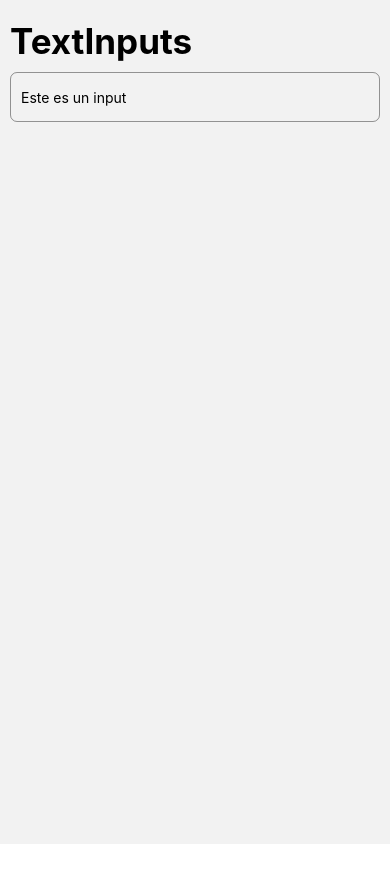
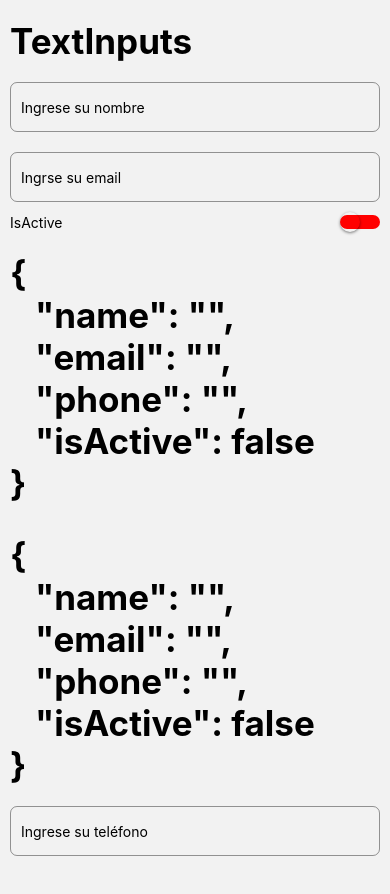
Before and after one commit to FemtDeveloper/RNComponents, a React Native app: screen /TextInputScreen in a window 390 px wide. Shown: the top 894 px of the page. Before the commit the page ends 844 px from the top, so only its background shows below. Built offline with nearby package versions, Linux system fonts and the light colour scheme.

Commit message:
pull to refresh

```diff
--- a/src/data/menuItems.ts
+++ b/src/data/menuItems.ts
@@ -26,4 +26,9 @@ export const menuItems: MenuItem[] = [
     icon: 'alert-circle-outline',
     component: 'TextInputScreen',
   },
+  {
+    name: 'Pull to refresh',
+    icon: 'refresh-outline',
+    component: 'PullToRefreshScreen',
+  },
 ];
--- /dev/null
+++ b/src/hooks/useForm.ts
@@ -0,0 +1,11 @@
+import {useState} from 'react';
+
+export const useForm = <T extends Object>(initialData: T) => {
+  const [stateForm, setStateForm] = useState(initialData);
+
+  const onChange = <K extends Object>(value: K, field: keyof T) => {
+    setStateForm({...stateForm, [field]: value});
+  };
+
+  return {setStateForm, onChange, stateForm};
+};
--- a/src/navigator/Navigator.tsx
+++ b/src/navigator/Navigator.tsx
@@ -8,6 +8,7 @@ import {
 } from '../screens';
 import AlertScreen from '../screens/AlertScreen';
 import TextInputScreen from '../screens/TextInputScreen';
+import PullToRefreshScreen from '../screens/PullToRefreshScreen';
 
 const Stack = createStackNavigator();
 
@@ -20,6 +21,10 @@ export const Navigator = () => {
       <Stack.Screen name="SwitchesScreen" component={SwitchesScreen} />
       <Stack.Screen name="AlertScreen" component={AlertScreen} />
       <Stack.Screen name="TextInputScreen" component={TextInputScreen} />
+      <Stack.Screen
+        name="PullToRefreshScreen"
+        component={PullToRefreshScreen}
+      />
     </Stack.Navigator>
   );
 };
--- /dev/null
+++ b/src/screens/PullToRefreshScreen.tsx
@@ -0,0 +1,31 @@
+import React from 'react';
+import {View, ScrollView, RefreshControl} from 'react-native';
+import {styles} from '../theme/appTheme';
+import HeaderTitle from '../components/HeaderTitle';
+import {useState} from 'react';
+
+const PullToRefreshScreen = () => {
+  const [refreshing, setRefreshing] = useState(false);
+
+  const onRefreshing = () => {
+    console.log('Refreshing');
+    setRefreshing(true);
+    setTimeout(() => {
+      console.log('terminado');
+      setRefreshing(false);
+    }, 1500);
+  };
+
+  return (
+    <ScrollView
+      refreshControl={
+        <RefreshControl refreshing={refreshing} onRefresh={onRefreshing} />
+      }>
+      <View style={styles.global}>
+        <HeaderTitle title="PullToRefreshScreen" />
+      </View>
+    </ScrollView>
+  );
+};
+
+export default PullToRefreshScreen;
--- a/src/screens/TextInputScreen.tsx
+++ b/src/screens/TextInputScreen.tsx
@@ -1,28 +1,94 @@
-import React from 'react';
-import {View, TextInput, StyleSheet} from 'react-native';
+import React, {useState} from 'react';
+import {
+  View,
+  TextInput,
+  StyleSheet,
+  KeyboardAvoidingView,
+  Platform,
+  ScrollView,
+  TouchableWithoutFeedback,
+  Keyboard,
+} from 'react-native';
 import HeaderTitle from '../components/HeaderTitle';
 import {styles} from '../theme/appTheme';
+import {useForm} from '../hooks/useForm';
+import {Text} from 'react-native';
+import CustomSwitch from '../components/CustomSwitch';
 
 const TextInputScreen = () => {
+  const [form] = useState({
+    name: '',
+    email: '',
+    phone: '',
+    isActive: false,
+  });
+
+  // const onChange = (field: string, value: string) => {
+  //   setForm({...form, [field]: value});
+  // };
+
+  const {onChange, stateForm} = useForm(form);
+
   return (
+    <KeyboardAvoidingView
+      behavior={Platform.OS === 'ios' ? 'padding' : 'height'}>
+      <ScrollView>
+        <TouchableWithoutFeedback onPress={Keyboard.dismiss}>
           <View style={styles.global}>
             <HeaderTitle title="TextInputs" />
             <TextInput
               style={stylesScreen.textInput}
-        placeholder="Este es un input"
+              placeholder="Ingrese su nombre"
+              autoCorrect={false}
+              autoCapitalize="words"
+              onChangeText={value => onChange(value, 'name')}
+            />
+            <TextInput
+              style={stylesScreen.textInput}
+              placeholder="Ingrse su email"
+              keyboardType="email-address"
+              autoCorrect={false}
+              onChangeText={value => onChange(value, 'email')}
+            />
+            <View style={stylesScreen.switchRow}>
+              <Text>IsActive</Text>
+              <CustomSwitch
+                isOn={stateForm.isActive}
+                onChange={value => onChange(value, 'isActive')}
+              />
+            </View>
+            <HeaderTitle title={JSON.stringify(stateForm, null, 3)} />
+            <HeaderTitle title={JSON.stringify(stateForm, null, 3)} />
+            <TextInput
+              style={stylesScreen.textInput}
+              placeholder="Ingrese su teléfono"
+              onChangeText={value => onChange(value, 'phone')}
               keyboardType="number-pad"
             />
+
+            <View style={{height: 100}} />
           </View>
+        </TouchableWithoutFeedback>
+      </ScrollView>
+    </KeyboardAvoidingView>
   );
 };
 
 export default TextInputScreen;
 
 const stylesScreen = StyleSheet.create({
+  switchRow: {
+    flexDirection: 'row',
+    justifyContent: 'space-between',
+    alignItems: 'center',
+    fontSize: 20,
+  },
+  switchText: {fontSize: 25},
   textInput: {
     borderWidth: 1,
     height: 50,
     paddingHorizontal: 10,
+    marginVertical: 10,
     borderRadius: 7,
     borderColor: '#00000066',
   },
```
Lines whose indentation alone changed are shown as unchanged.
